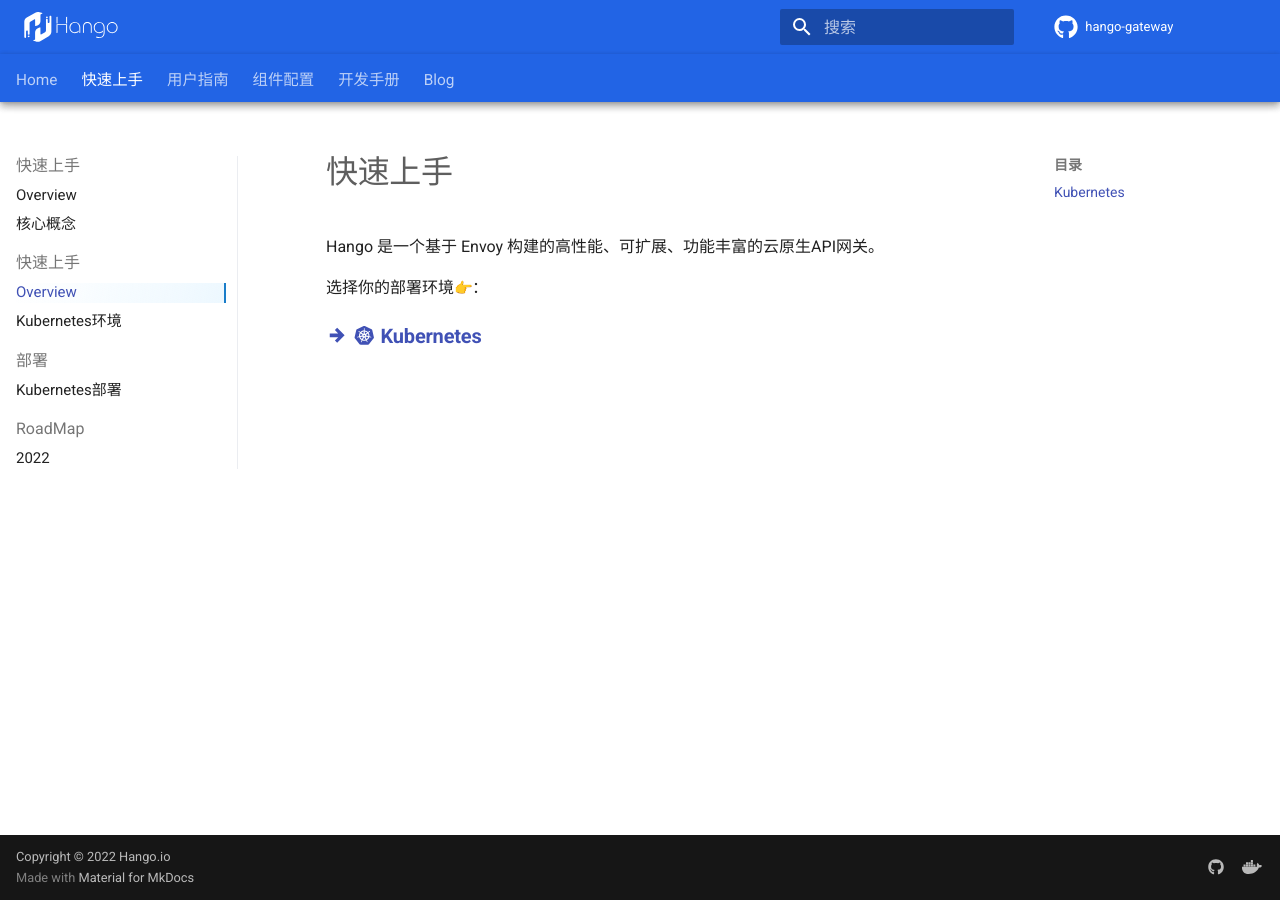
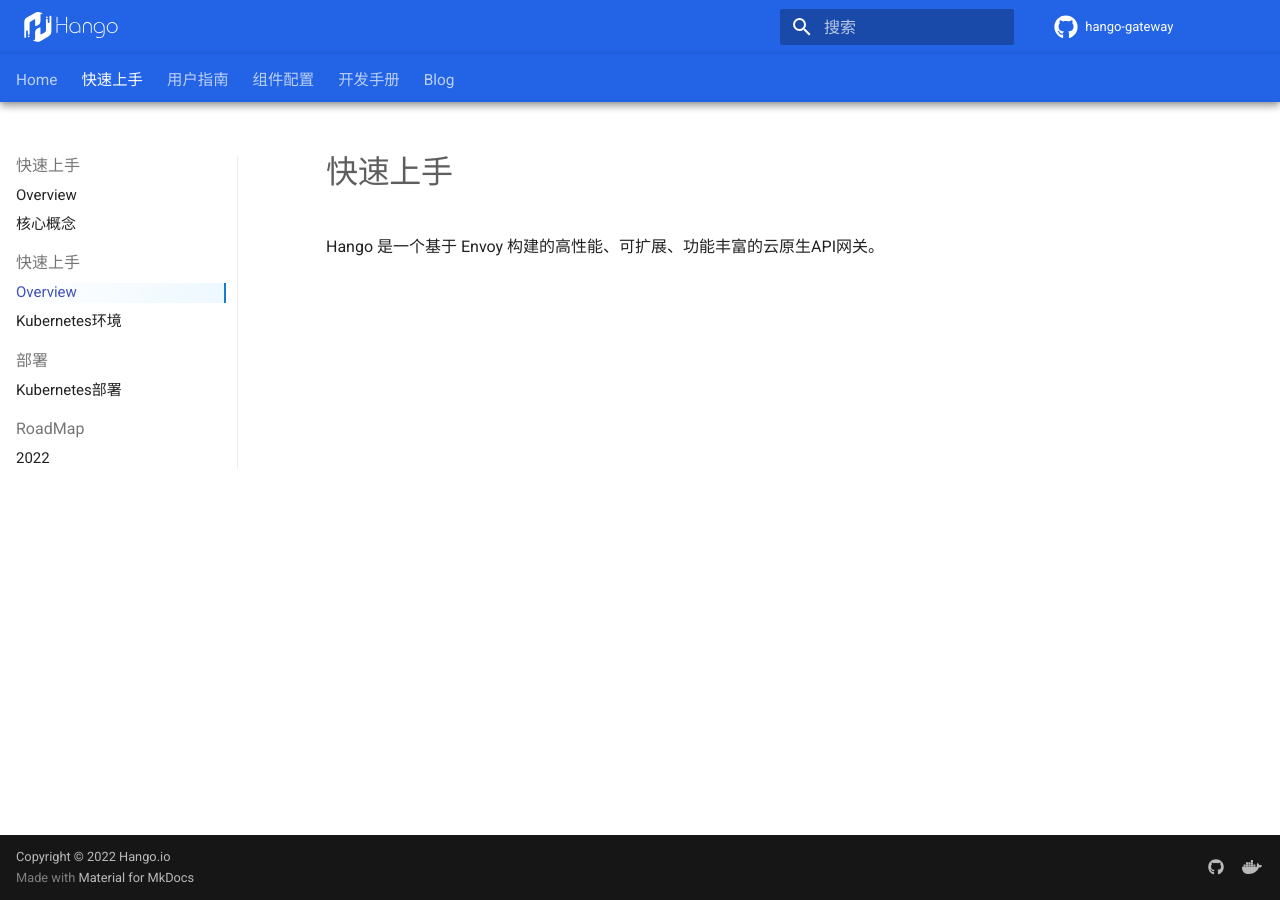
Before and after one commit to northhead/website, an MkDocs documentation site: the page built from docs/getting-started/quick-start/quick-start.md, in a window 1280 px wide. Built offline with MkDocs 1.6.1 and Material for MkDocs 9.7.7, drawn with Linux system fonts in a browser that asks for light colours; emoji names are drawn with the system emoji font; some web fonts are replaced; comment, search, counter and statistics services are not loaded.

Commit message:
update 快速上手，install

```diff
--- a/docs/getting-started/quick-start/quick-start.md
+++ b/docs/getting-started/quick-start/quick-start.md
@@ -1,7 +1,3 @@
 # 快速上手
 
 Hango 是一个基于 Envoy 构建的高性能、可扩展、功能丰富的云原生API网关。
-
-选择你的部署环境:point_right:：
-
-### **[:material-arrow-right-thick: :material-kubernetes: Kubernetes](kubernetes.md)**
```
